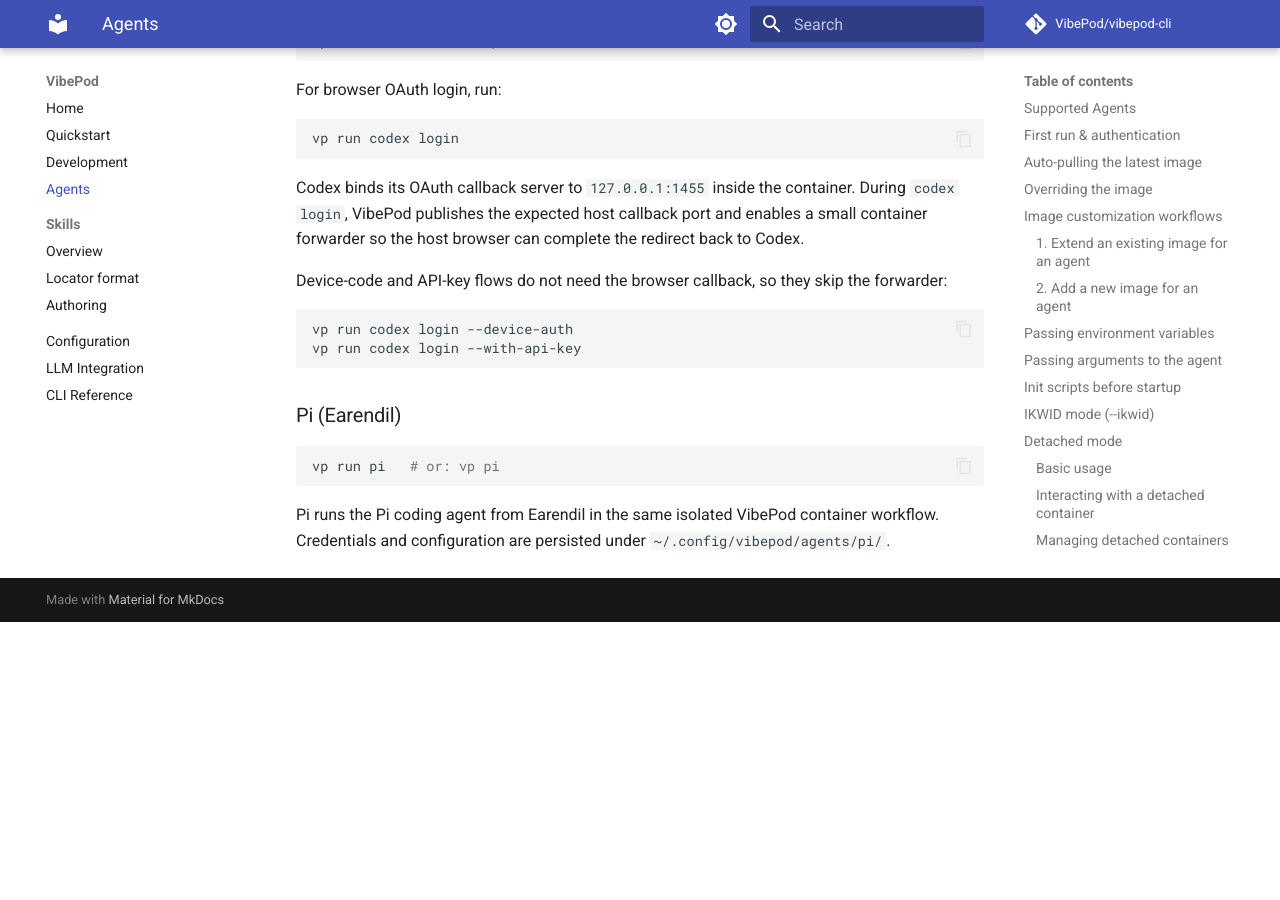
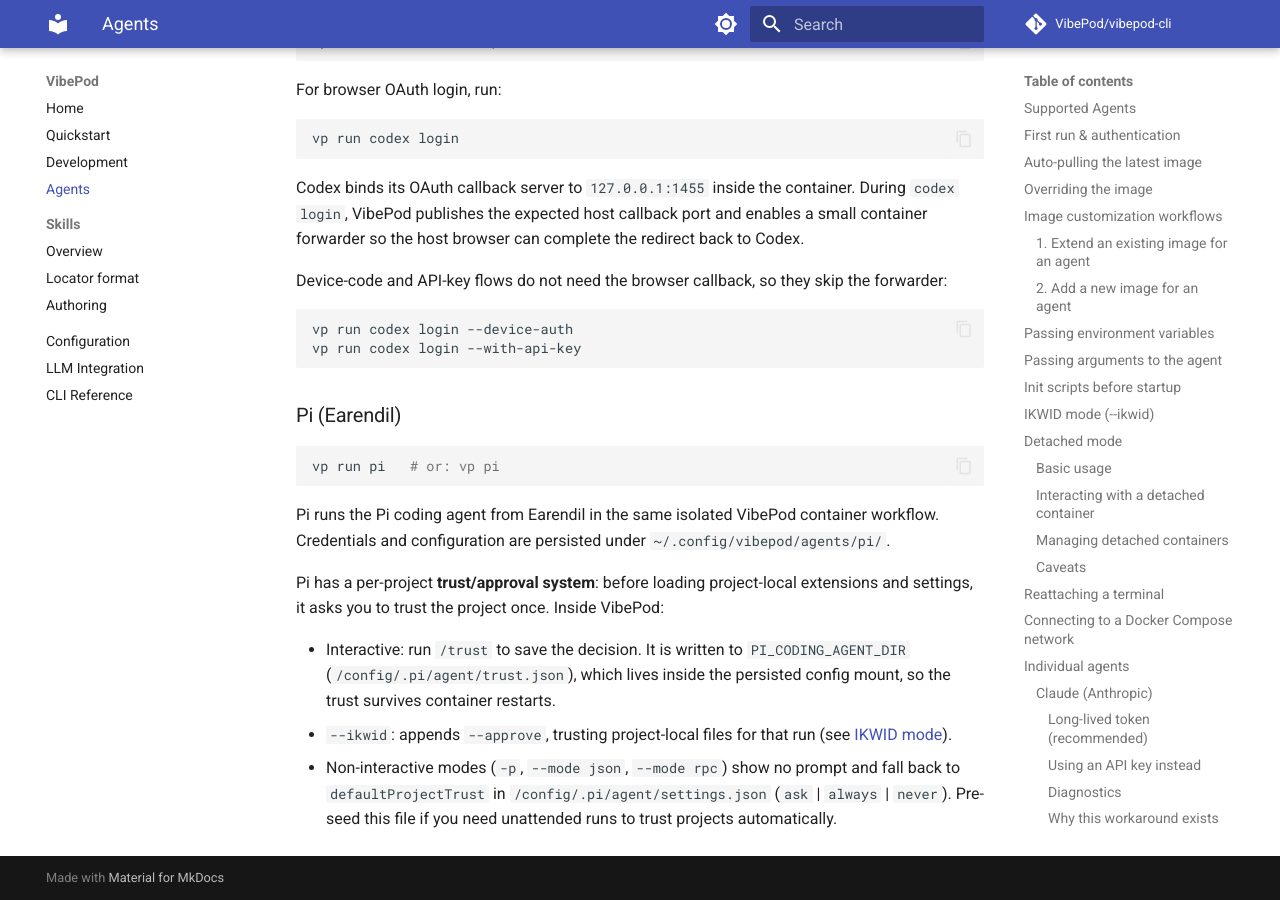
Before and after one commit to VibePod/vibepod-cli, an MkDocs documentation site: the page built from docs/agents/index.md, in a window 1280 px wide and 900 px high, scrolled down 12800 px. Built offline with MkDocs 1.6.1 and Material for MkDocs 9.7.7, drawn with Linux system fonts in a browser that asks for light colours; comment, search, counter and statistics services are not loaded; before the commit the page ends 13422 px from its top, so only the background shows below that; some of the changed text lies outside the part shown.

Commit message:
Add ikwid options for pi agent

````diff
--- a/docs/agents/index.md
+++ b/docs/agents/index.md
@@ -196,9 +196,9 @@
 | `devstral` | `--auto-approve` |
 | `copilot` | `--yolo` |
 | `codex` | `--dangerously-bypass-approvals-and-sandbox` |
+| `pi` | `--approve` |
 | `opencode` | Not supported |
 | `auggie` | Not supported |
-| `pi` | Not supported |
 
 Example:
 
@@ -514,3 +514,9 @@
 ```
 
 Pi runs the Pi coding agent from Earendil in the same isolated VibePod container workflow. Credentials and configuration are persisted under `~/.config/vibepod/agents/pi/`.
+
+Pi has a per-project **trust/approval system**: before loading project-local extensions and settings, it asks you to trust the project once. Inside VibePod:
+
+- Interactive: run `/trust` to save the decision. It is written to `PI_CODING_AGENT_DIR` (`/config/.pi/agent/trust.json`), which lives inside the persisted config mount, so the trust survives container restarts.
+- `--ikwid`: appends `--approve`, trusting project-local files for that run (see [IKWID mode](#ikwid-mode---ikwid)).
+- Non-interactive modes (`-p`, `--mode json`, `--mode rpc`) show no prompt and fall back to `defaultProjectTrust` in `/config/.pi/agent/settings.json` (`ask` | `always` | `never`). Pre-seed this file if you need unattended runs to trust projects automatically.
````
Also changed, not shown: README.md (+1 -1 lines), 2 other files.
